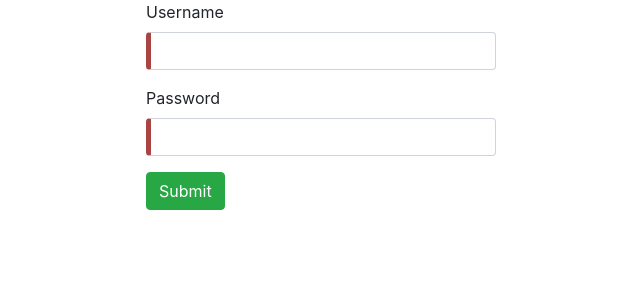
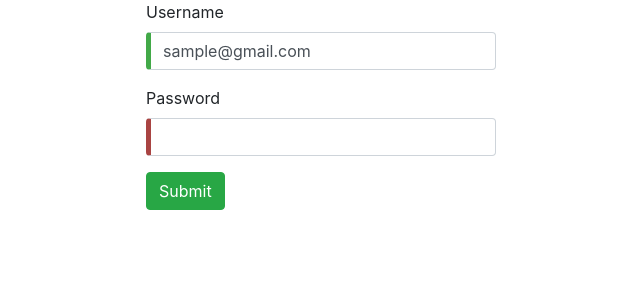
Before and after one commit to sengathit/grolfer, an Angular app: page / in a window 1280 px wide. Shown: the top 300 px of the page, without its empty margins (319-959 px from the left). Built offline with nearby package versions, Linux system fonts and the light colour scheme.

Commit message:
capturing form inputs

```diff
--- a/src/app/components/login/login.component.html
+++ b/src/app/components/login/login.component.html
@@ -12,11 +12,11 @@
                         id="username"
                         #name="ngModel"
                         required>
-                    <div
-                        [hidden]="name.valid || name.pristine"
+                    <!-- <div
+                        [hidden]="user.valid || name.pristine"
                         class="alert alert-danger">
                         Name is required
-                    </div>
+                    </div> -->
                 </div>
                 <div class="form-group">
                     <label for="password">Password</label>
@@ -27,8 +27,8 @@
         </div>
     </div>
     <div class="row">
-            <div class="col-12 col-md-4" *ngIf="demo.username">
-                {{demo.username}} - {{demo.password}}
-            </div>
+        <div class="col-12 col-md-4" *ngIf="demo.username != null">
+            {{demo.username}} - {{demo.password}}
+        </div>
     </div>
 </div>
--- a/src/app/components/login/login.component.ts
+++ b/src/app/components/login/login.component.ts
@@ -11,15 +11,15 @@ export class LoginComponent implements OnInit {
   demo:any = {
     username: null,
     password: null
-  }
+  };
 
   constructor(private http:HttpClient) { }
 
   ngOnInit() {
   }
 
-  loginCredential = {
-    username : '',
+  loginCredential:any = {
+    username : 'sample@gmail.com',
     password : ''
   }
 
@@ -30,7 +30,9 @@ export class LoginComponent implements OnInit {
   }
 
   // login(){
-  //   this.http.post(this.url,this.loginCredential)
+  //   this.http.post('http://127.0.0.1:8080',this.loginCredential).subscribe((data: any) => {
+  //     this.demo = data
+  //   })
   // }
 
 }
```
